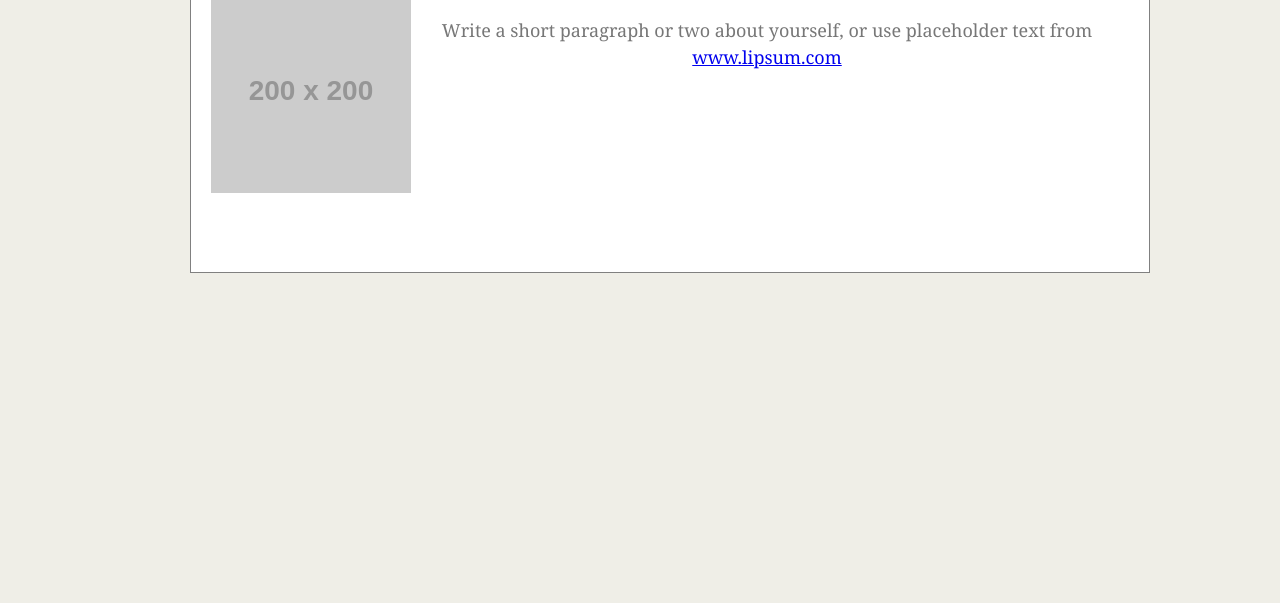
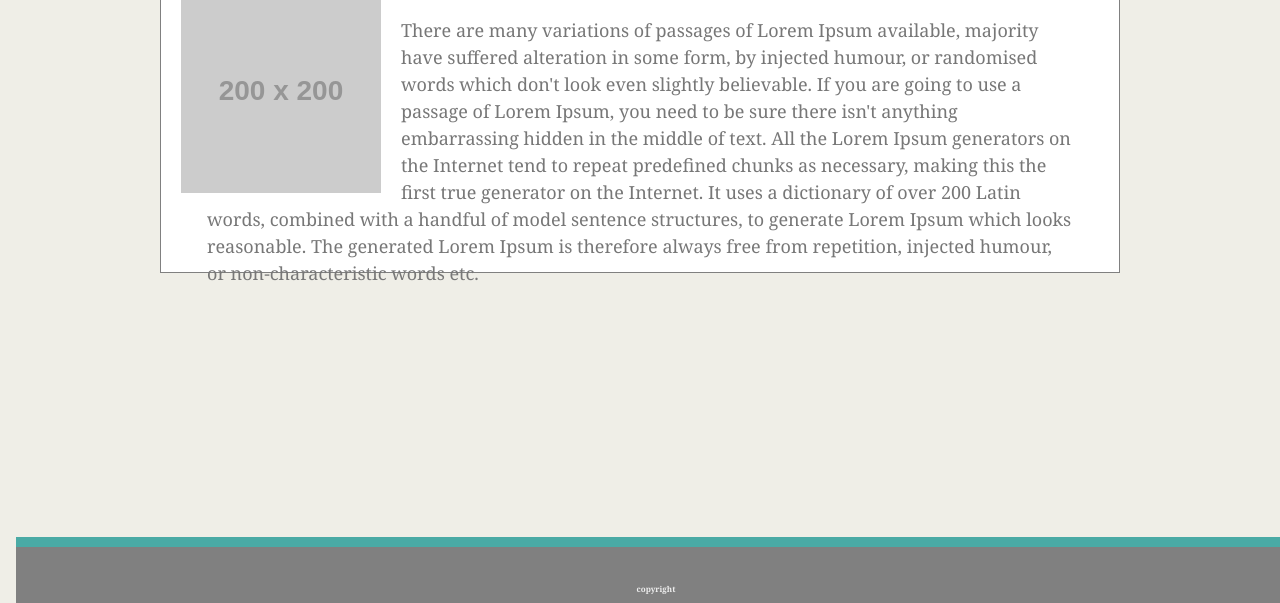
Before and after one commit to raianaz24/Basic-Portfolio, a plain HTML site: page index.html in a window 1280 px wide. Shown: the part 197-800 px from the top of the page. Drawn offline with Linux system fonts and the light colour scheme; placeholder pictures from the web are drawn by us.

Commit message:
Assignment

```diff
--- a/index.html
+++ b/index.html
@@ -34,8 +34,21 @@
 
       <img id="bio-image" src="https://placehold.it/200x200" alt="Your Name">
 
-      <p>Write a short paragraph or two about yourself, or use placeholder text from <a href="http://www.lipsum.com/">www.lipsum.com</a></p>
-
+      <p>There are many variations of passages of Lorem Ipsum available,
+         majority have suffered alteration in some form, by injected humour,
+          or randomised words which don't look even slightly believable.
+          If you are going to use a passage of Lorem Ipsum, you need to
+          be sure there isn't anything embarrassing hidden in the middle of
+          text. All the Lorem Ipsum generators on the Internet tend to
+           repeat predefined chunks as necessary, making this the first
+           true generator on the Internet. It uses a dictionary of over
+           200 Latin words, combined with a handful of model sentence
+            structures, to generate Lorem Ipsum which looks reasonable.
+            The generated Lorem Ipsum is therefore always free from
+            repetition, injected humour, or non-characteristic words etc.</p>
+  </div>
+  <div>
+    <h3>copyright</h3>
   </div>
 </header>
 </body>
--- a/style.css
+++ b/style.css
@@ -9,11 +9,10 @@ Experiment with deleting lines of code from the CSS to see how it affects the we
 */
 *
 {
-    margin: 0;
-    padding: 0;
-    box-sizing: border-box;
 
-
+ padding: 0px;
+ margin: 0px;
+box-sizing: border-box;
 
 }
 header
@@ -35,8 +34,6 @@ header
 .nav-bar
 {
   height: 60px;
-
-
 
 }
 h1 {
@@ -92,7 +89,7 @@ h1 {
 
 .container {
   position: relative;
-  width: 900px;
+  width: 960px;
   margin: 0 auto;
   color: #333;
   top:120px;
@@ -119,7 +116,7 @@ h1 {
 
    display: block;
    color: #777777;
-   text-align: center;
+   text-align: left;
    padding: 24px 26px;
    text-decoration: none;
  }
@@ -128,7 +125,6 @@ h1 {
 body {
 
   width: 100%;
-  height: 80%;
   padding: 0;
   margin: 0;
   font-family: Georgia, "Times New Roman", Times, serif;
@@ -139,16 +135,29 @@ body {
 }
 
 
-
-
-
 #bio-image {
   float: left;
 }
-
 
 #bio-image {
   width: 200px;
   height: 200px;
   margin-right: 20px;
 }
+h3{
+  height:40px;
+  font-size: 8px;
+  color: #eee;
+  text-align: center;
+  background-color:gray;
+  text-decoration: none;
+  width: 100%;
+
+  position:absolute;
+  bottom: 0px;
+
+    margin: 0px;
+    padding-top: 28px;
+    padding-bottom: 28px;
+    border-top: 10px solid#4aaaa5;
+}
```
